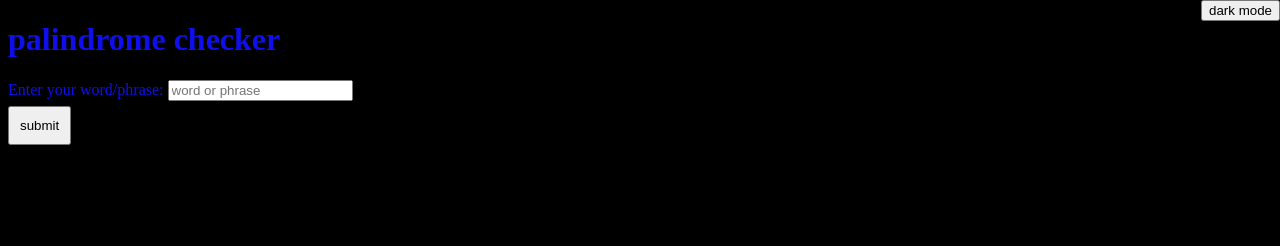
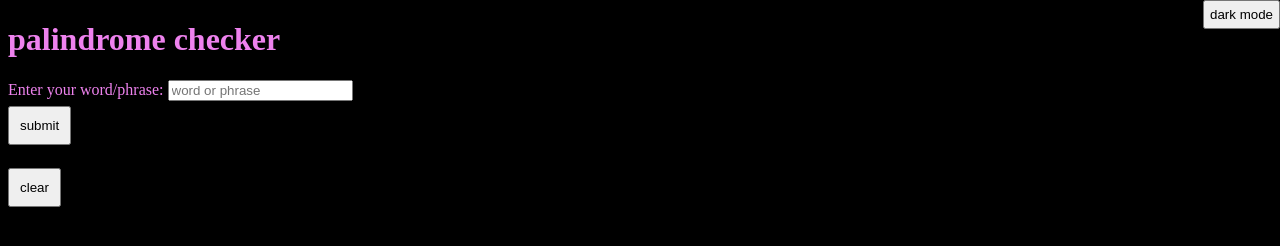
Before and after one commit to safiadaud/webdev, a plain HTML site: page homework/palindrome.html in a window 1280 px wide. Both pictures are taken after a click on the button "dark mode". Drawn offline with Linux system fonts and the light colour scheme.

Commit message:
added clear button

```diff
--- a/homework/palindrome.css
+++ b/homework/palindrome.css
@@ -13,9 +13,21 @@ h1{
     right: 0;
     top: 0;
     position: fixed;
+    padding: 5px;
 
+}
+#darkModeBtn:hover{
+    background-color: black;
+    color: violet;
 }
 .darkmode{
     background-color: rgb(0, 0, 0);
-    color: rgb(15, 15, 236);
+    color: violet;
 }
+
+#clearBtn {
+    margin-top: 5px;
+    padding: 10px;
+    bottom: 0;
+
+}
--- a/homework/palindrome.html
+++ b/homework/palindrome.html
@@ -32,7 +32,10 @@
 
             </div>
 
+
         </main>
+        <button id="clearBtn" type="submit">clear</button>
+
 
         <footer></footer>
 
```
